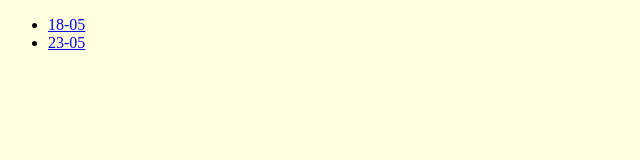
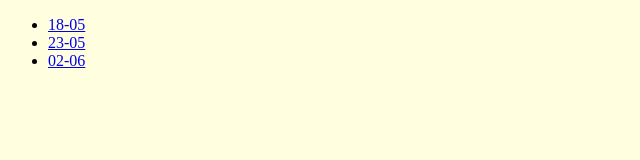
Before and after one commit to JJacckkinninn/jackline, a plain HTML site: page index.html in a window 1280 px wide. Shown: the full height of the page, 0-640 px from the left. Drawn offline with Linux system fonts and the light colour scheme.

Commit message:
Add files via upload

```diff
--- a/index.html
+++ b/index.html
@@ -11,5 +11,6 @@
   <ul>
 <li><a href="18-05.html">18-05</a></li>
 <li><a href="23-05.html">23-05</a></li>
+<li><a href="02-06.html">02-06</a></li>
   </ul>
 </html>
```
